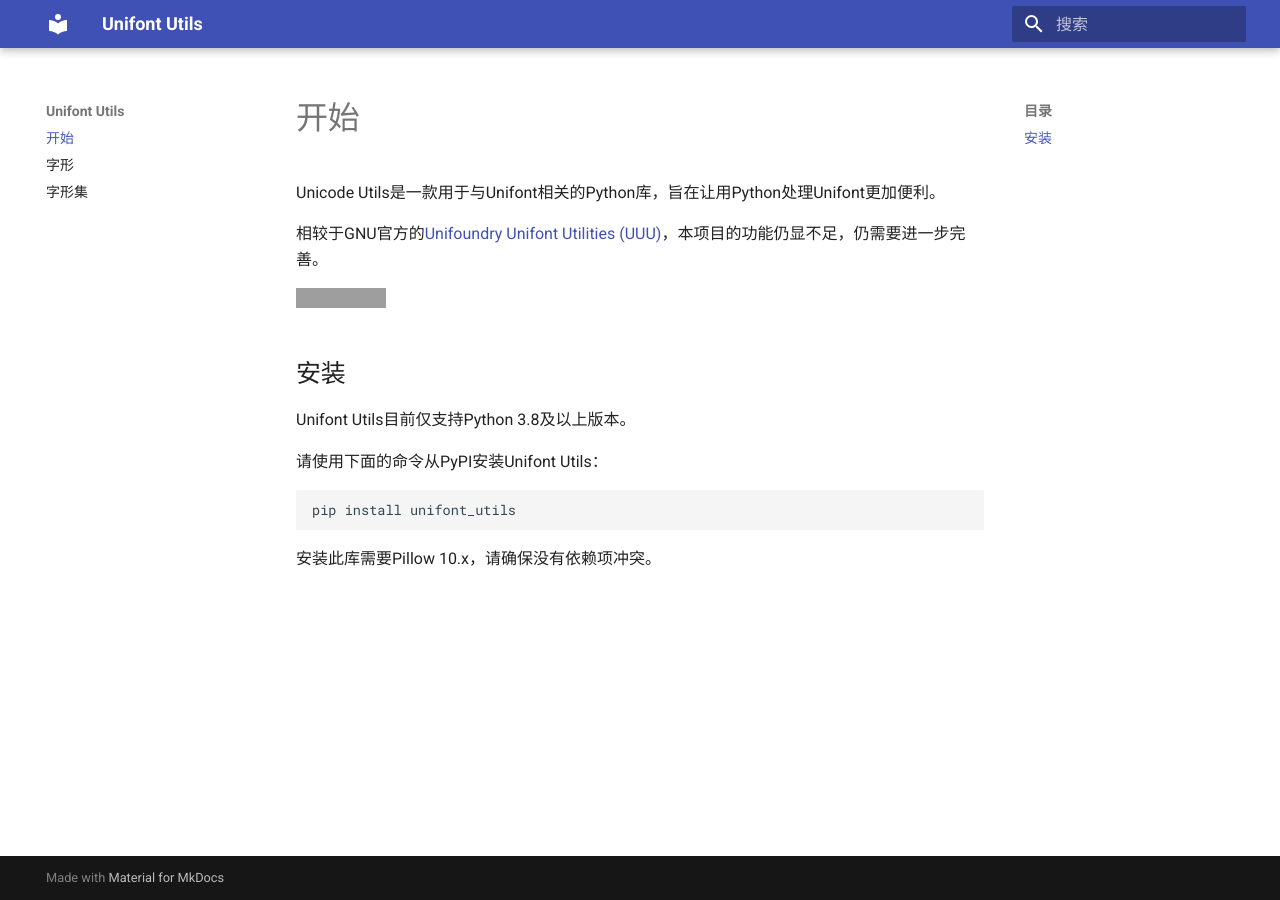
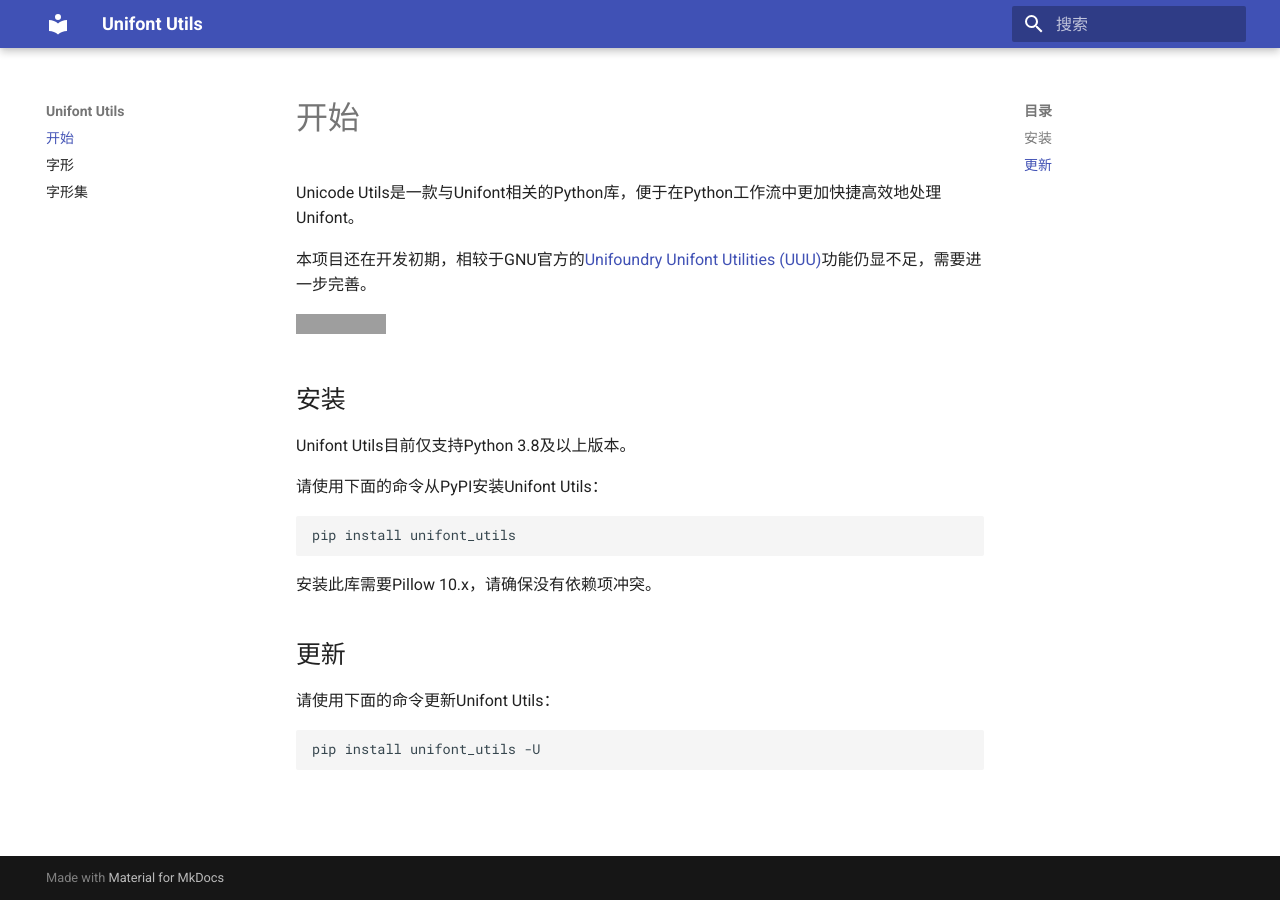
Before and after one commit to SkyEye-FAST/unicode_utils_doc, an MkDocs documentation site: the page built from docs/index.md, in a window 1280 px wide. Built offline with MkDocs 1.6.1 and Material for MkDocs 9.7.7, drawn with Linux system fonts in a browser that asks for light colours; comment, search, counter and statistics services are not loaded; grey boxes are pictures that could not be loaded.

Commit message:
Update index.md

````diff
--- a/docs/index.md
+++ b/docs/index.md
@@ -1,8 +1,8 @@
 # 开始
 
-Unicode Utils是一款用于与Unifont相关的Python库，旨在让用Python处理Unifont更加便利。
+Unicode Utils是一款与Unifont相关的Python库，便于在Python工作流中更加快捷高效地处理Unifont。
 
-相较于GNU官方的[Unifoundry Unifont Utilities (UUU)](https://unifoundry.com/unifont/unifont-utilities.html)，本项目的功能仍显不足，仍需要进一步完善。
+本项目还在开发初期，相较于GNU官方的[Unifoundry Unifont Utilities (UUU)](https://unifoundry.com/unifont/unifont-utilities.html)功能仍显不足，需要进一步完善。
 
 [![Documentation Status](https://readthedocs.org/projects/unifont-utils/badge/?version=latest)](https://unifont-utils.readthedocs.io/zh-cn/latest/?badge=latest)
 
@@ -17,3 +17,11 @@ pip install unifont_utils
 ```
 
 安装此库需要Pillow 10.x，请确保没有依赖项冲突。
+
+## 更新
+
+请使用下面的命令更新Unifont Utils：
+
+``` shell
+pip install unifont_utils -U
+```
````
